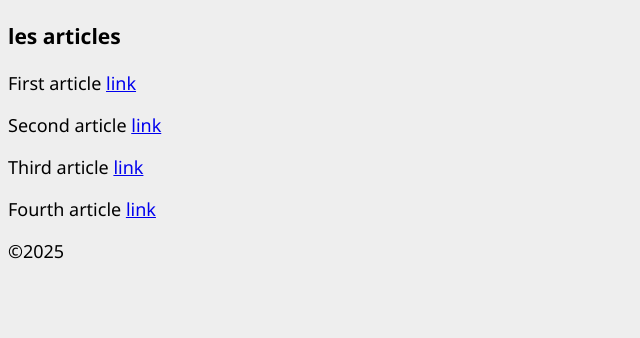
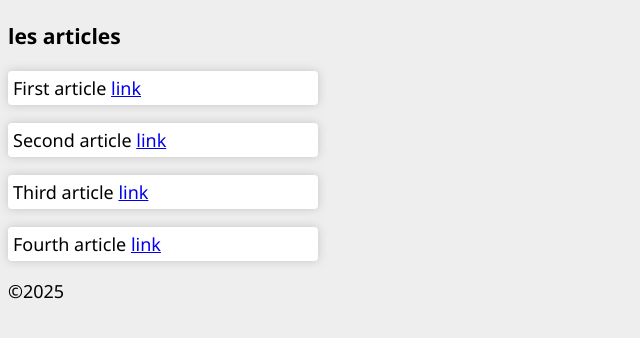
Before and after one commit to mohamedbentekaya/web-site, a plain HTML site: page index.html in a window 1280 px wide. Shown: the whole page, without its empty margins (0-640 px from the left). Drawn offline with Linux system fonts and the light colour scheme.

Commit message:
éadd style for each article

```diff
--- a/style.css
+++ b/style.css
@@ -3,3 +3,11 @@ body{
     font-family: 'Segoe UI', Tahoma, Geneva, Verdana, sans-serif;
     font-size: 18px;
 }
+
+main p {
+    background-color: white;
+    padding: 5px;
+    border-radius: 4px;
+    box-shadow: 0 0 10px rgba(146, 146, 146, 0.441);
+    width: 300px;
+}
```
